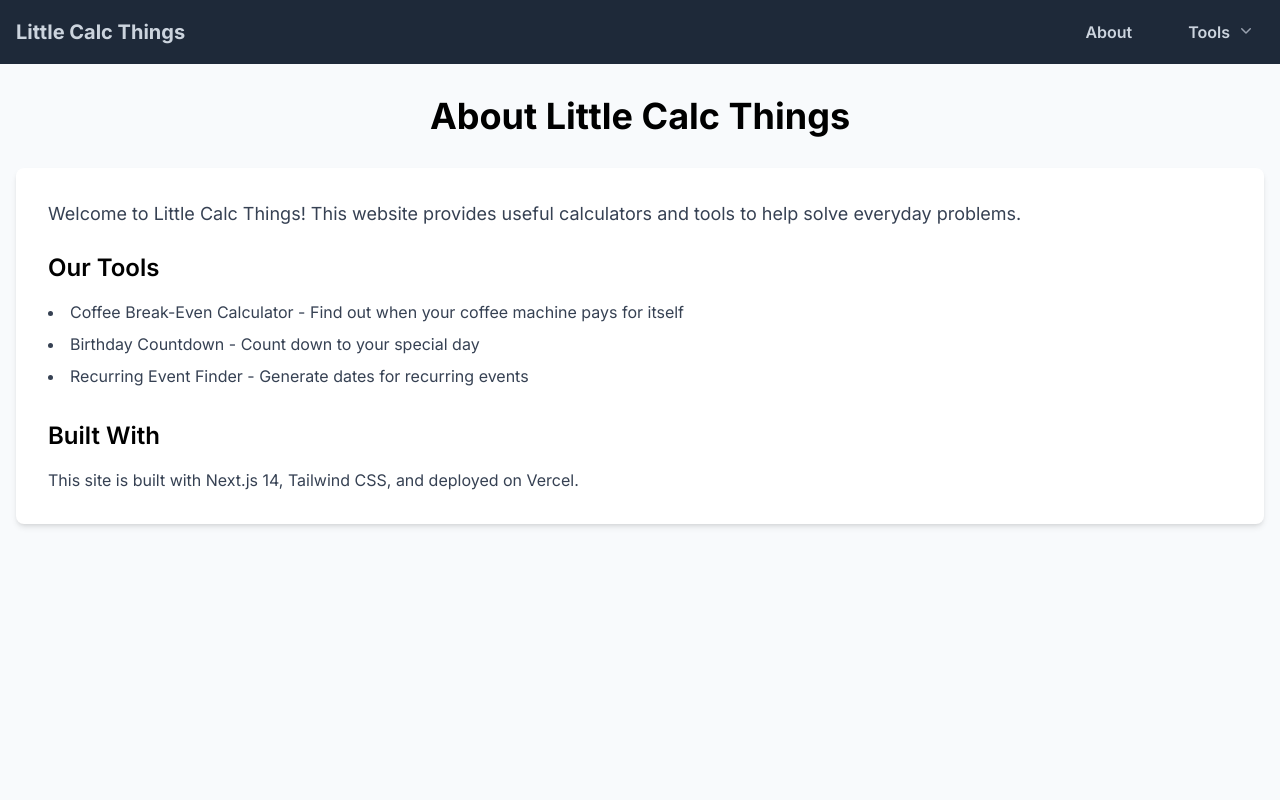
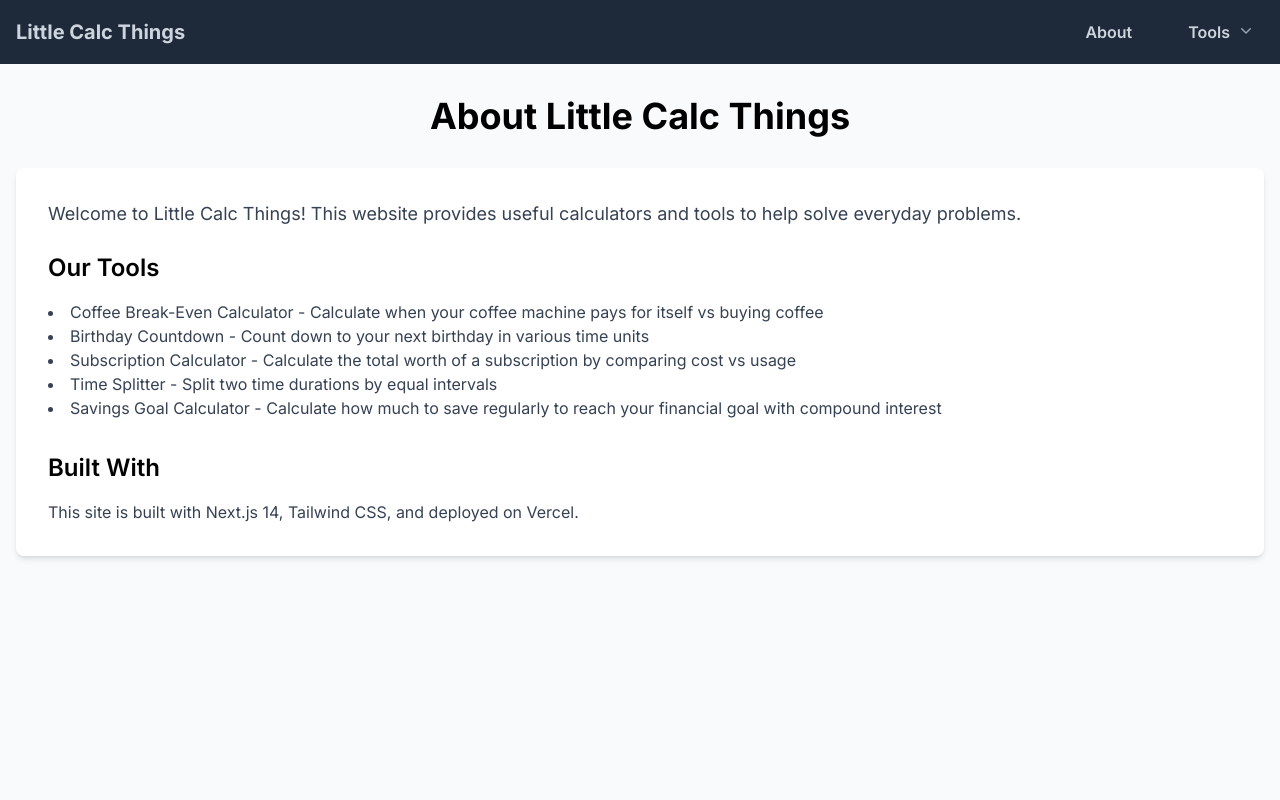
Before and after one commit to ginaleitt/little-calc-things, a Next.js app: page /about in a window 1280 px wide. Shown: the top 800 px of the page. Built offline with nearby package versions, Linux system fonts and the light colour scheme.

Commit message:
add automatically updating about page with tools

```diff
--- a/app/about/page.tsx
+++ b/app/about/page.tsx
@@ -1,3 +1,4 @@
+import { tools } from '../data/tools'
 // app/about/page.js
 export default function About() {
   return (
@@ -14,12 +15,11 @@ export default function About() {
           </p>
 
           <h2 className="text-2xl font-semibold mb-4">Our Tools</h2>
-          <ul className="list-disc list-inside text-gray-700 space-y-2">
-            <li>Coffee Break-Even Calculator - Find out when your coffee machine pays for itself</li>
-            <li>Birthday Countdown - Count down to your special day</li>
-            <li>Recurring Event Finder - Generate dates for recurring events</li>
+          {tools.map((tool, index) => (
+          <ul  key={index} className="list-disc list-inside text-gray-700 space-y-2">
+            <li> {tool.title} - {tool.description}</li>
           </ul>
-
+          ))}
           <h2 className="text-2xl font-semibold mb-4 mt-8">Built With</h2>
           <p className="text-gray-700">
             This site is built with Next.js 14, Tailwind CSS, and deployed on Vercel.
```
